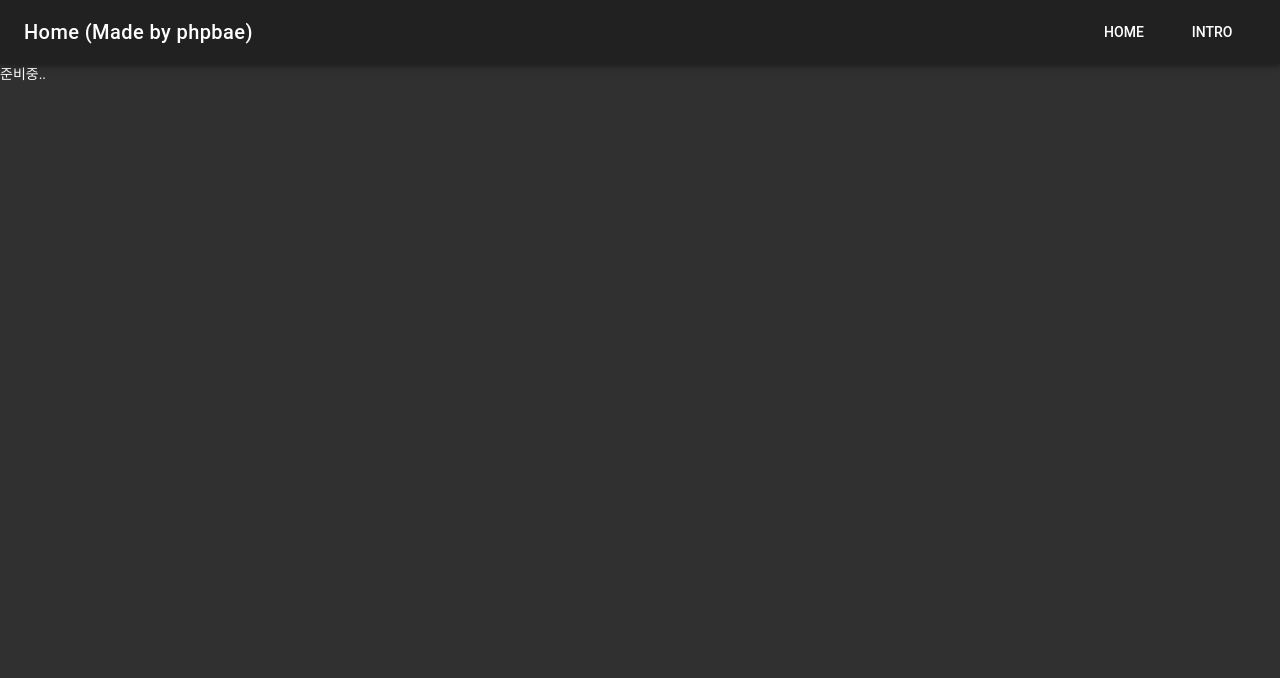
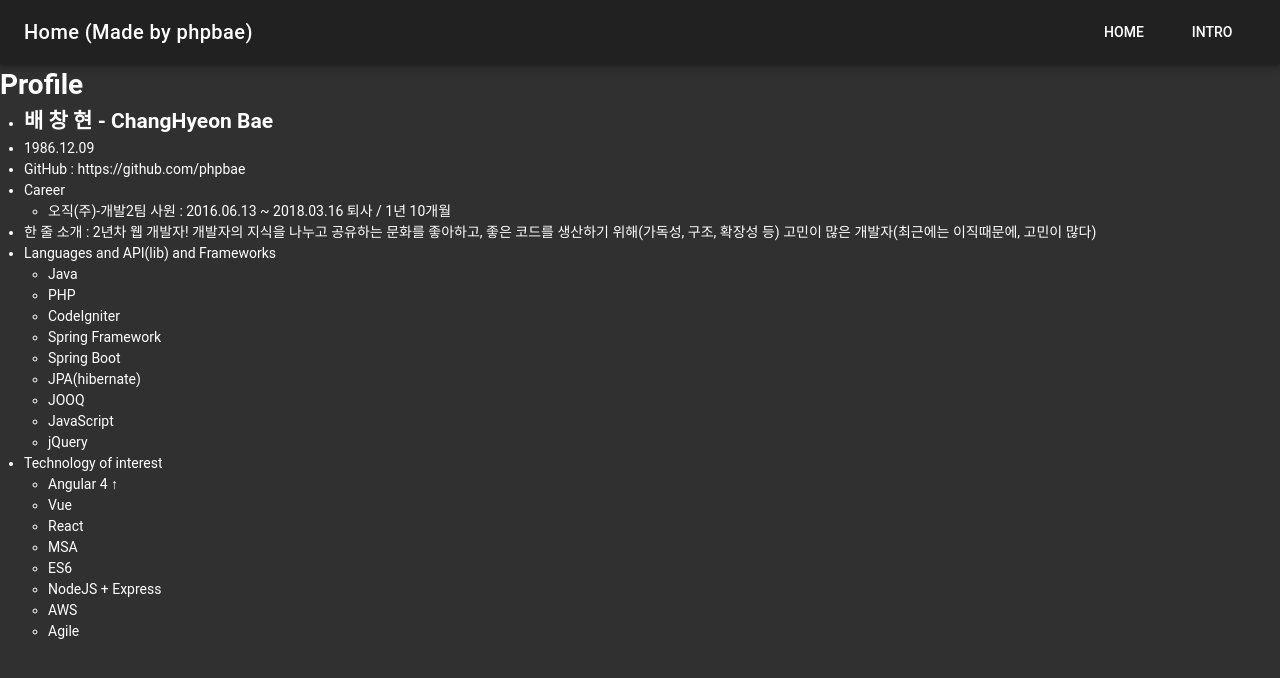
Before and after one commit to katanazero86/vue-weather, a Vue app: page /intro in a window 1280 px wide. Shown: the top 678 px of the page. Built offline with nearby package versions, Linux system fonts and the light colour scheme; what vue-icon, vue-momentjs would draw is missing.

Commit message:
- Inter 컴포넌트 템플릿 작성.

```diff
--- a/server.js
+++ b/server.js
@@ -1,13 +1,11 @@
 const express = require('express');
 const serveStatic = require("serve-static");
 const history = require('connect-history-api-fallback');
-const path = require('path');
 
 const app = express();
 app.use(history());
 app.use(serveStatic(__dirname + "/dist"));
 
-
 const port = process.env.PORT || 5000;
 app.listen(port, function () {
   console.log('server started '+ port)
--- a/src/components/Intro.vue
+++ b/src/components/Intro.vue
@@ -1,7 +1,40 @@
 <template>
-    <div>
-        <p>준비중..</p>
-    </div>
+  <div id="intro">
+    <h1>Profile</h1>
+    <ul>
+      <li><h2>배 창 현 - ChangHyeon Bae</h2></li>
+      <li>1986.12.09</li>
+      <li>GitHub : https://github.com/phpbae</li>
+      <li>Career</li>
+      <ul>
+        <li>오직(주)-개발2팀 사원 : 2016.06.13 ~ 2018.03.16 퇴사 / 1년 10개월</li>
+      </ul>
+      <li>한 줄 소개 : 2년차 웹 개발자! 개발자의 지식을 나누고 공유하는 문화를 좋아하고, 좋은 코드를 생산하기 위해(가독성, 구조, 확장성 등) 고민이 많은 개발자(최근에는 이직때문에, 고민이 많다)</li>
+      <li>Languages and API(lib) and Frameworks</li>
+      <ul>
+        <li>Java</li>
+        <li>PHP</li>
+        <li>CodeIgniter</li>
+        <li>Spring Framework</li>
+        <li>Spring Boot</li>
+        <li>JPA(hibernate)</li>
+        <li>JOOQ</li>
+        <li>JavaScript</li>
+        <li>jQuery</li>
+      </ul>
+      <li>Technology of interest</li>
+      <ul>
+        <li>Angular 4 ↑</li>
+        <li>Vue</li>
+        <li>React</li>
+        <li>MSA</li>
+        <li>ES6</li>
+        <li>NodeJS + Express</li>
+        <li>AWS</li>
+        <li>Agile</li>
+      </ul>
+    </ul>
+  </div>
 </template>
 
 <script>
--- a/src/components/Weather.vue
+++ b/src/components/Weather.vue
@@ -63,7 +63,7 @@ export default {
       loader: null,
       loading: false,
       gpsLoading: false,
-      msg: 'Welcome to Your Vue.js Weather App',
+      msg: 'Welcome to My Vue.js Weather App',
       updateTime: '',
       selectedCity: 'Seoul',
       cityList: [],
```
